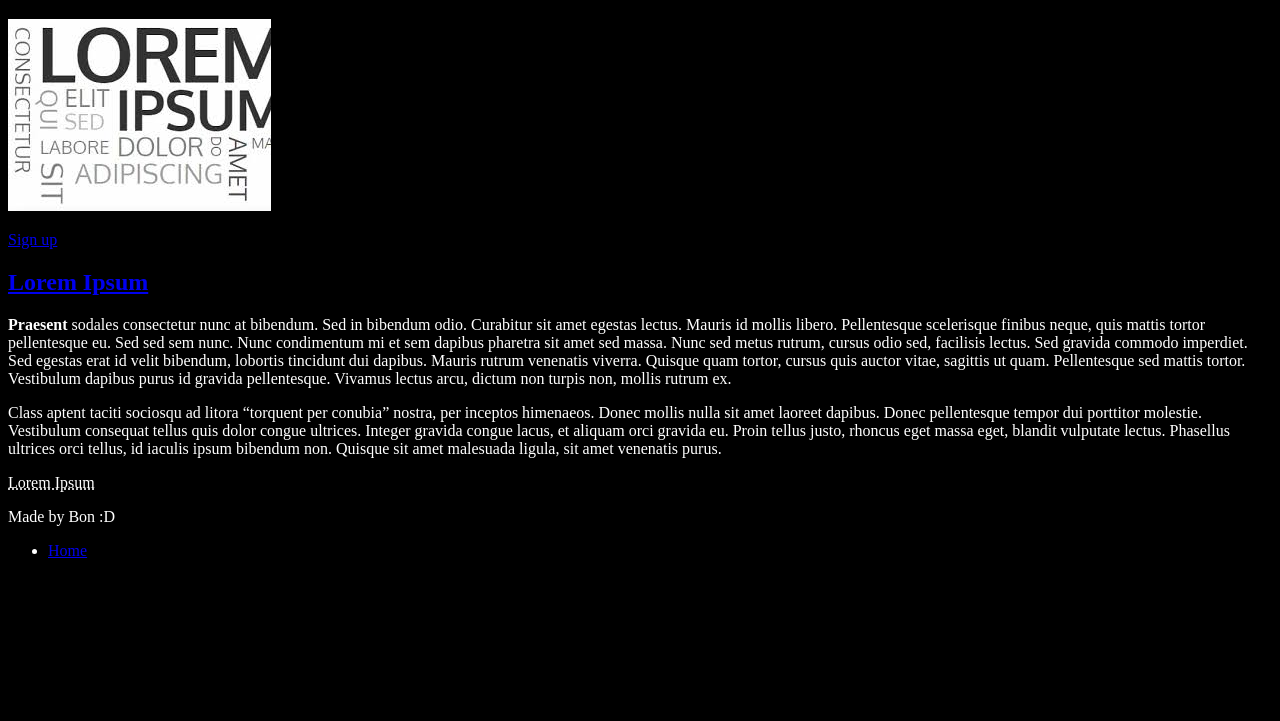
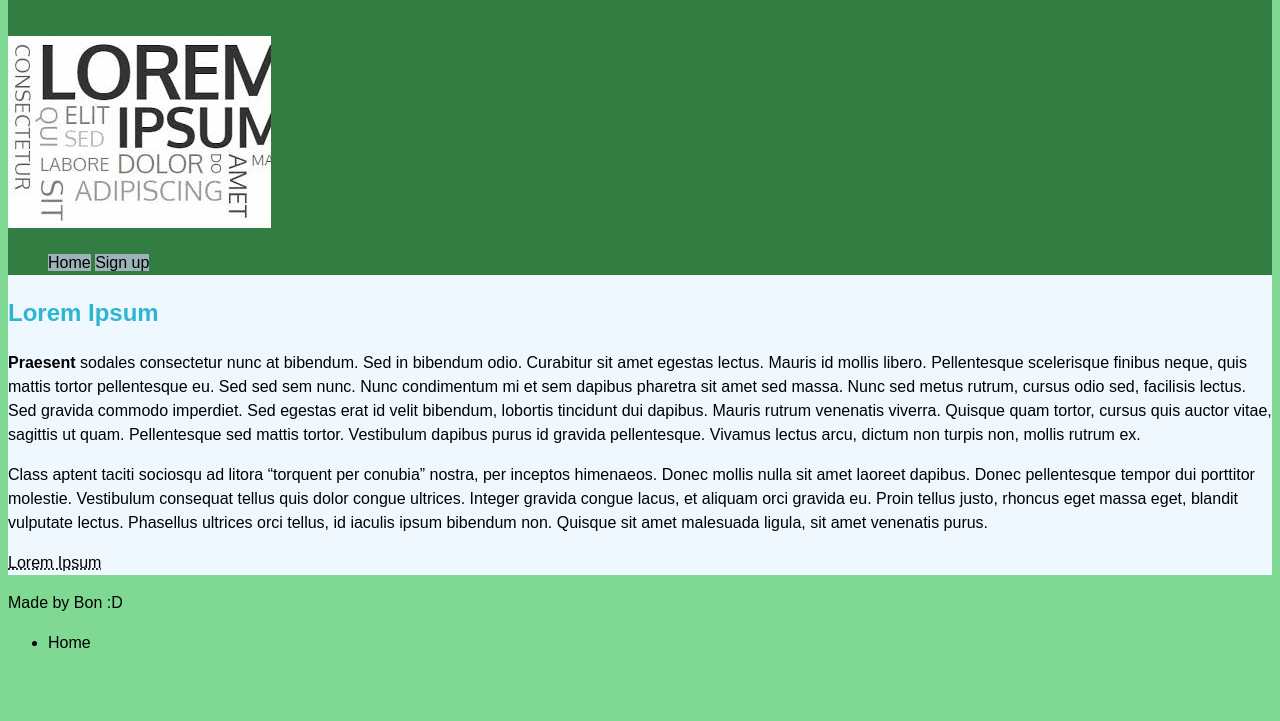
Before and after one commit to Jozobozo/Code1, a website: page client/index.html in a window 1280 px wide. Shown: the part 79-800 px from the top of the page. Drawn offline with Linux system fonts and the light colour scheme.

Commit message:
style update

```diff
--- a/client/index.html
+++ b/client/index.html
@@ -6,20 +6,26 @@
 
 
 </head>
-<body>
-    <div id="indexhome">
-        <header>
+<body class="body">
+    <div class="main">
+        <header class="header">
             <p>
-            <h1>What is Lorem Ipsum?</h1><br>
+            <h1 id="h1">What is Lorem Ipsum?</h1><br>
                 <img src="Images/lorem.jpg">
             </p>
-
-            <a href="signup.html">Sign up <a/>
+            <ul class="menu">
+                <li>
+                    <a href="#indexhome">Home</a>
+                </li>
+                <li>
+                    <a href="signup.html">Sign up <a/>
+                </li>
+            </ul>
 
         </header>
     <article>
 
-        <h2><a href="https://www.lipsum.com/">Lorem Ipsum <a/></h2>
+        <h2 id="h2"><a href="https://www.lipsum.com/">Lorem Ipsum <a/></h2>
 
 
 
@@ -37,7 +43,7 @@
     </article>
     </div>
 
-    <div>
+    <div class="footer">
         <footer>
             <p>Made by Bon :D<br>
             <ul>
--- a/client/script.js
+++ b/client/script.js
@@ -1 +1 @@
-window.alert("Hello World");
+//window.alert("Hello World");
--- a/client/style.css
+++ b/client/style.css
@@ -1,4 +1,46 @@
-body {
-    background-color: black;
-    color: white;
+.body {
+    background-color: #80D992;
+    color: black;
+    font-family:Arial, sans-serif;
+    font-size: 16px;
+    line-height: 1.5;
 }
+
+.main {
+    background-color: aliceblue;
+
+}
+
+.header {
+    background-color: #337D42;
+}
+
+.menu {
+    color: black;
+}
+
+.menu a{
+    background: #9CB3B8;
+    color: black;
+}
+
+.menu li{
+    display: inline;
+}
+
+#h1 {
+    color: #003BAF;
+}
+
+#h2 a{
+    color: #2EB6D1;
+}
+a{ text-decoration: none;}
+
+.footer {
+    color: black;
+}
+
+.footer a{
+    color: black;
+}
```
